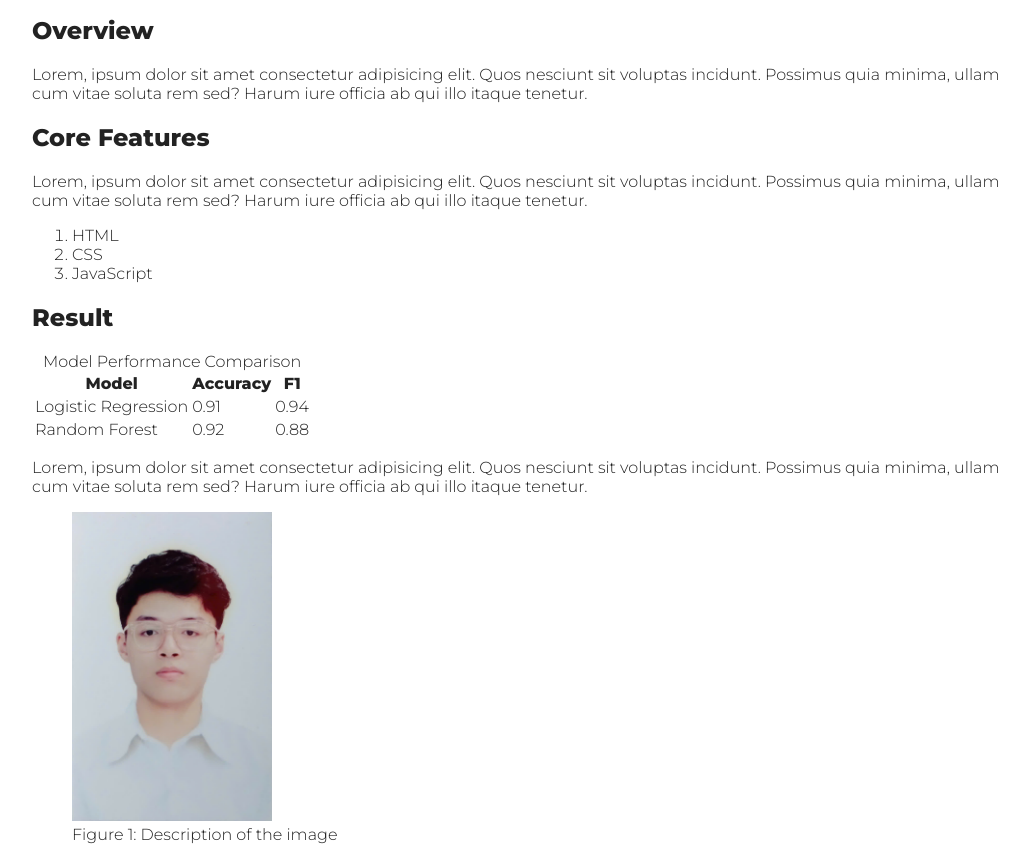
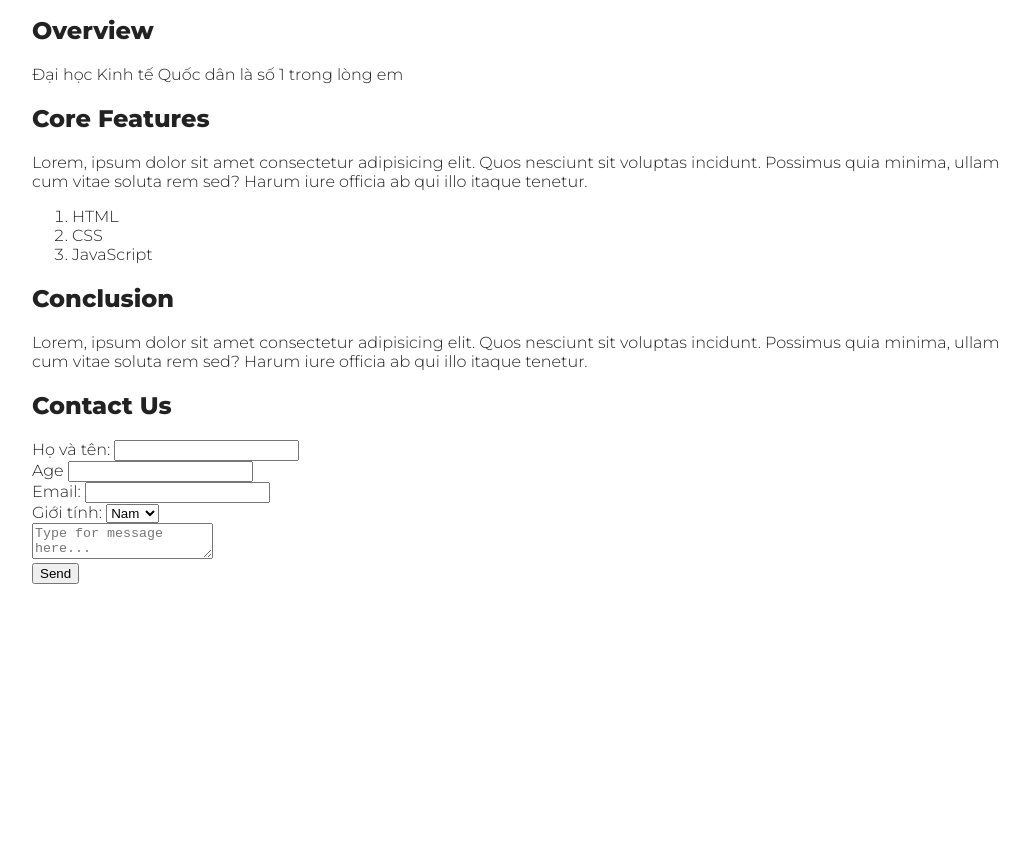
Before and after one commit to leducminh290506-eng/Web-design-and-Programming, a plain HTML site: page w2/semantic.html in a window 1280 px wide. Shown: the part 835-1682 px from the top of the page, without its empty margins (118-1147 px from the left). After the commit the page ends 1447 px from the top, so only its background shows below. Drawn offline with Linux system fonts and the light colour scheme.

Commit message:
update week 2 and 3

```diff
--- a/w2/semantic.html
+++ b/w2/semantic.html
@@ -22,7 +22,6 @@
     <nav>
         <a href="#overview">Overview</a>
         <a href="#core-features">Core Features</a>
-        <a href="#result">Result</a>
         <a href="#conclusion">Conclusion</a>
     </nav>
     <main class="content">
@@ -51,8 +50,7 @@
 
         <section id="overview">
             <h2>Overview</h2>
-            <p>Lorem, ipsum dolor sit amet consectetur adipisicing elit. Quos nesciunt sit voluptas incidunt. Possimus
-                quia minima, ullam cum vitae soluta rem sed? Harum iure officia ab qui illo itaque tenetur.</p>
+            <p>Đại học Kinh tế Quốc dân là số 1 trong lòng em </p>
         </section>
         <section id="core-features">
             <h2>Core Features</h2>
@@ -64,42 +62,7 @@
                 <li>JavaScript</li>
             </ol>
         </section>
-        <section id="result">
-            <h2>Result</h2>
 
-            <table>
-                <caption>Model Performance Comparison</caption>
-                <thead>
-                    <tr>
-                        <th>Model</th>
-                        <th>Accuracy</th>
-                        <th>F1</th>
-                    </tr>
-                </thead>
-                <tbody>
-                    <tr>
-                        <td>Logistic Regression</td>
-                        <td>0.91</td>
-                        <td>0.94</td>
-                    </tr>
-                    <tr>
-                        <td>Random Forest</td>
-                        <td>0.92</td>
-                        <td>0.88</td>
-                    </tr>
-                </tbody>
-            </table>
-
-            <p>Lorem, ipsum dolor sit amet consectetur adipisicing elit. Quos nesciunt sit voluptas incidunt. Possimus
-                quia minima, ullam cum vitae soluta rem sed? Harum iure officia ab qui illo itaque tenetur.
-            </p>
-
-            <figure>
-                <img src="../images/image.jpg" alt="Description of the image" width="200">
-                <figcaption>Figure 1: Description of the image</figcaption>
-            </figure>
-
-        </section>
         <section id="conclusion">
             <h2>Conclusion</h2>
             <p>Lorem, ipsum dolor sit amet consectetur adipisicing elit. Quos nesciunt sit voluptas incidunt. Possimus
```
Also changed, not shown: w2/profile.html (+3 -2 lines), images/image.jpg (deleted).
